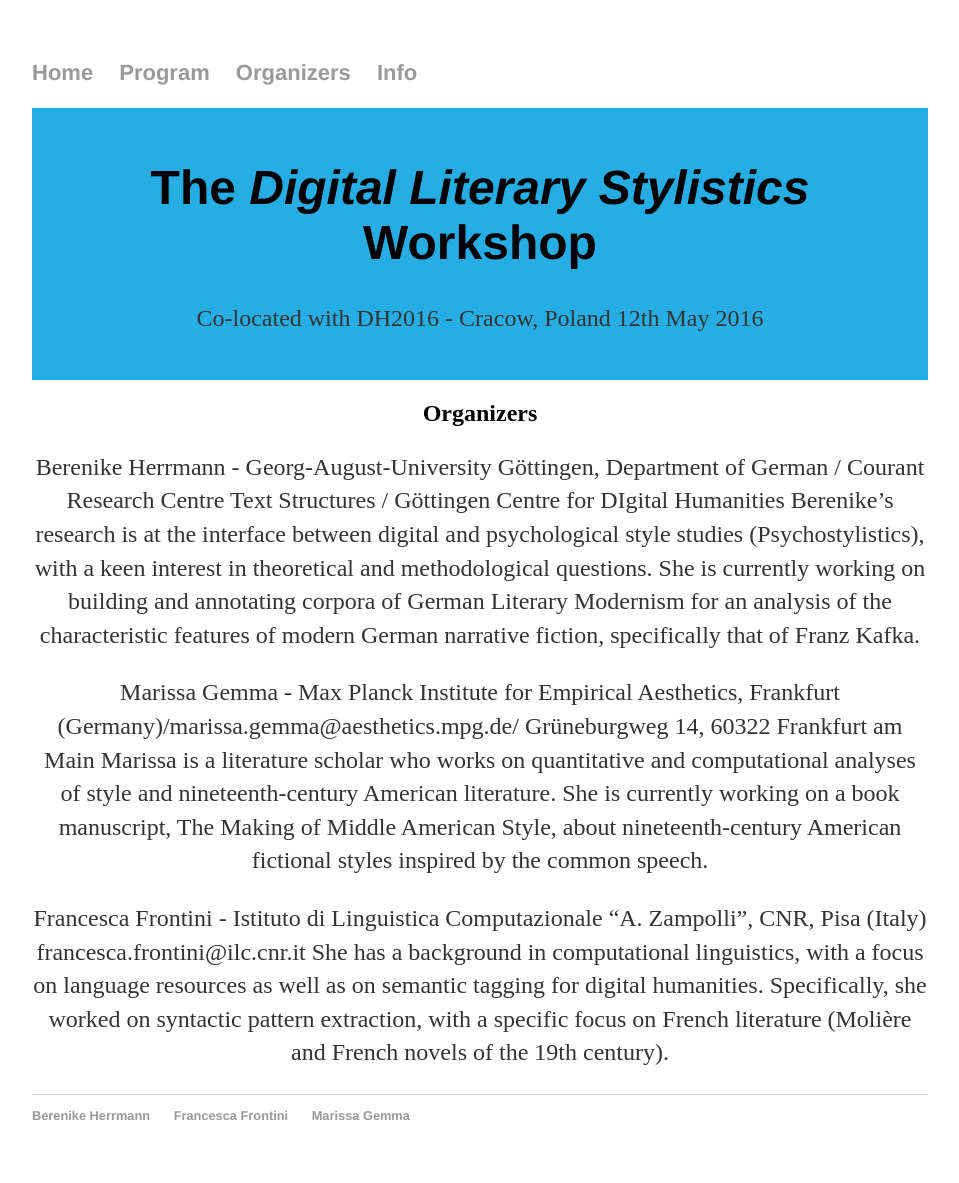
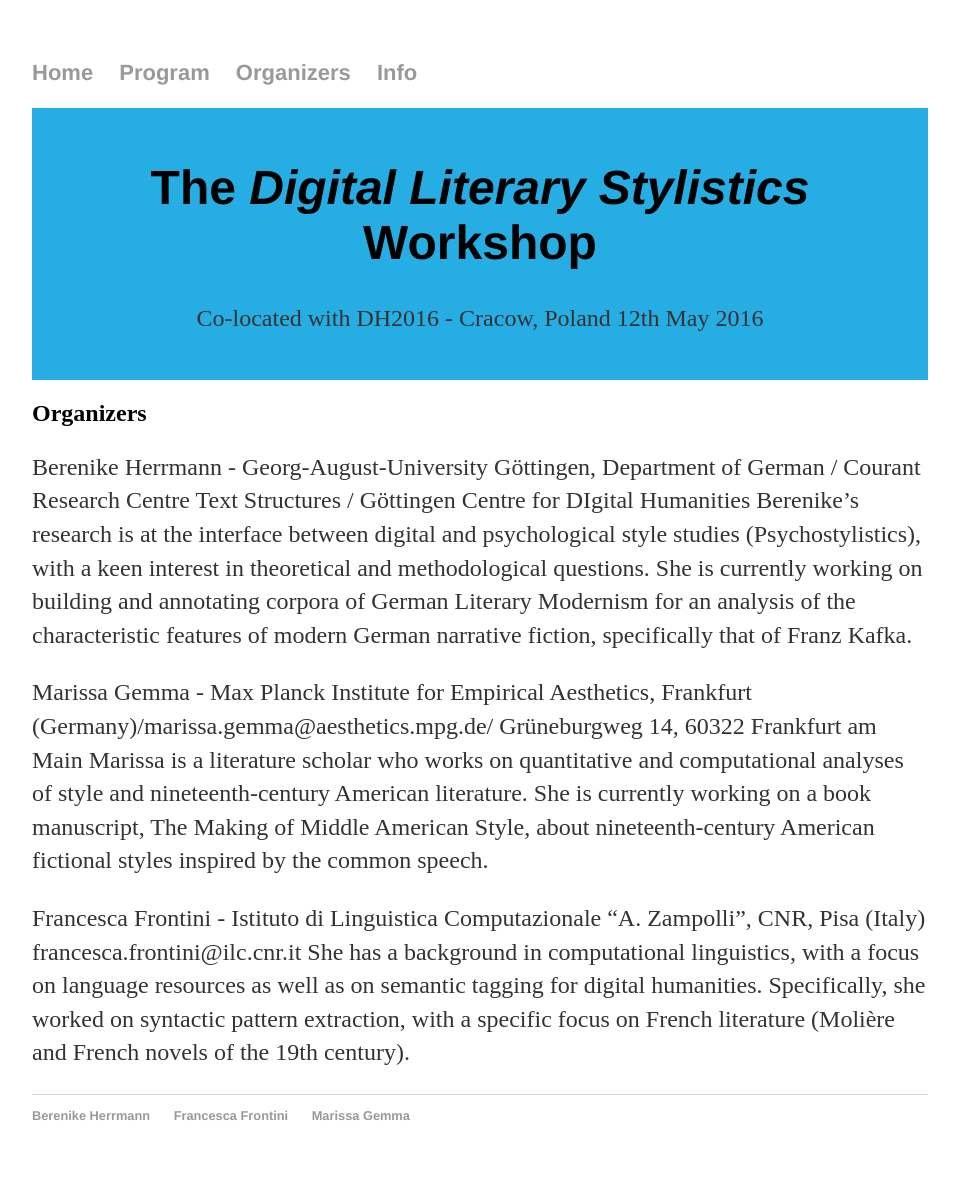
Before and after one commit to DigitalLiteraryStylistic/-DigitalLiteraryStylistic.github.io, a Jekyll site: the page built from organizers.html, in a window 1280 px wide. Shown: the whole page, without its empty margins (160-1119 px from the left). Built offline with Jekyll 4.4.1, drawn with Linux system fonts in a browser that asks for light colours.

Commit message:
Update organizers.html

```diff
--- a/organizers.html
+++ b/organizers.html
@@ -3,7 +3,7 @@ layout: default
 title: Digital Literary Stylistics Workshop - Co-located with DH2016
 
 ---
-<div class="blurb">
+
 
 <h2>Organizers</h2>
 
@@ -22,5 +22,3 @@ Francesca Frontini - Istituto di Linguistica Computazionale “A. Zampolli”, C
 francesca.frontini@ilc.cnr.it
 She has a background in computational linguistics, with a focus on language resources as well as on semantic tagging for digital humanities. Specifically, she worked on syntactic pattern extraction, with a specific focus on French literature (Molière and French novels of the 19th century).
 </p>
-
-</div>
```
